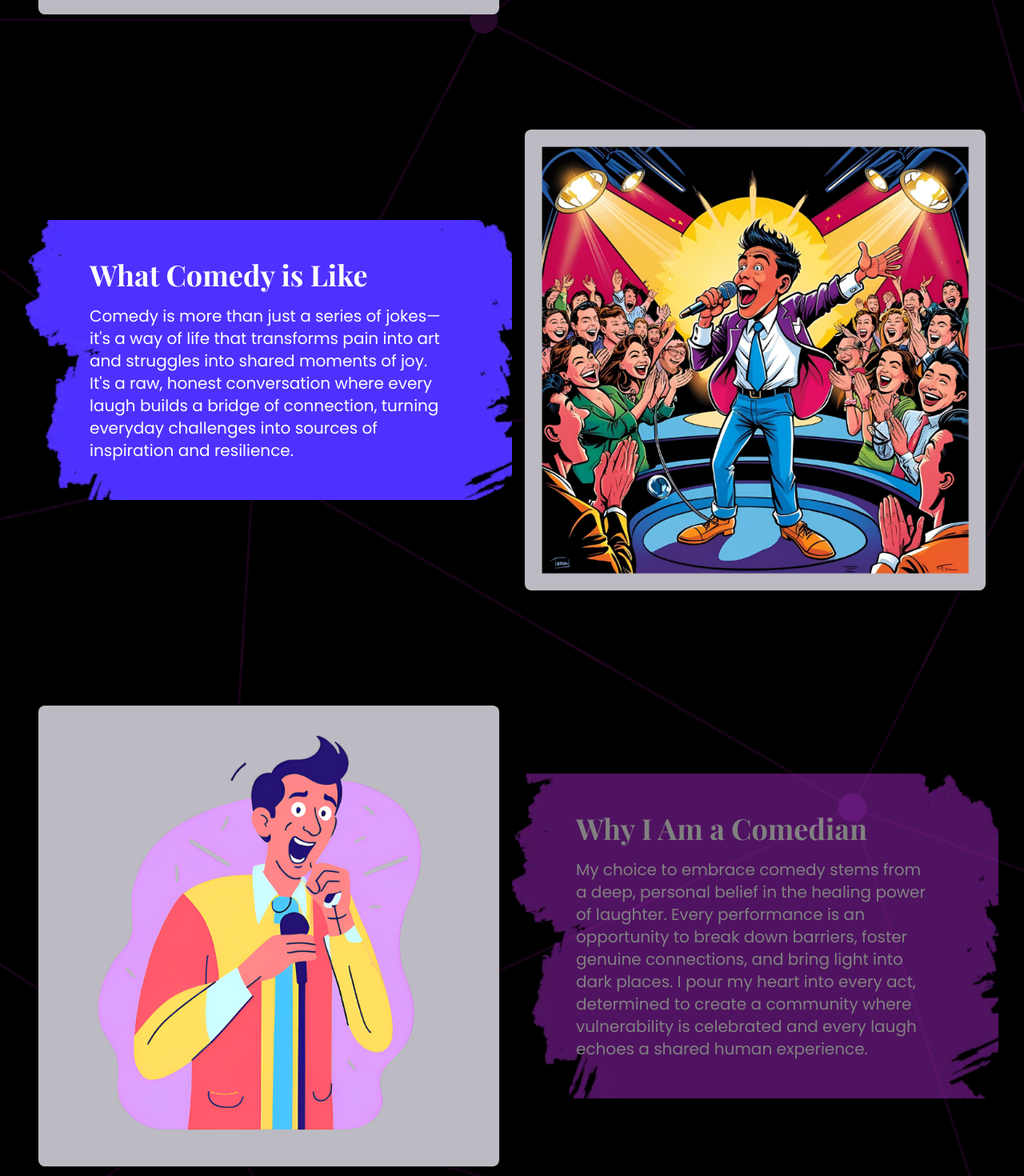
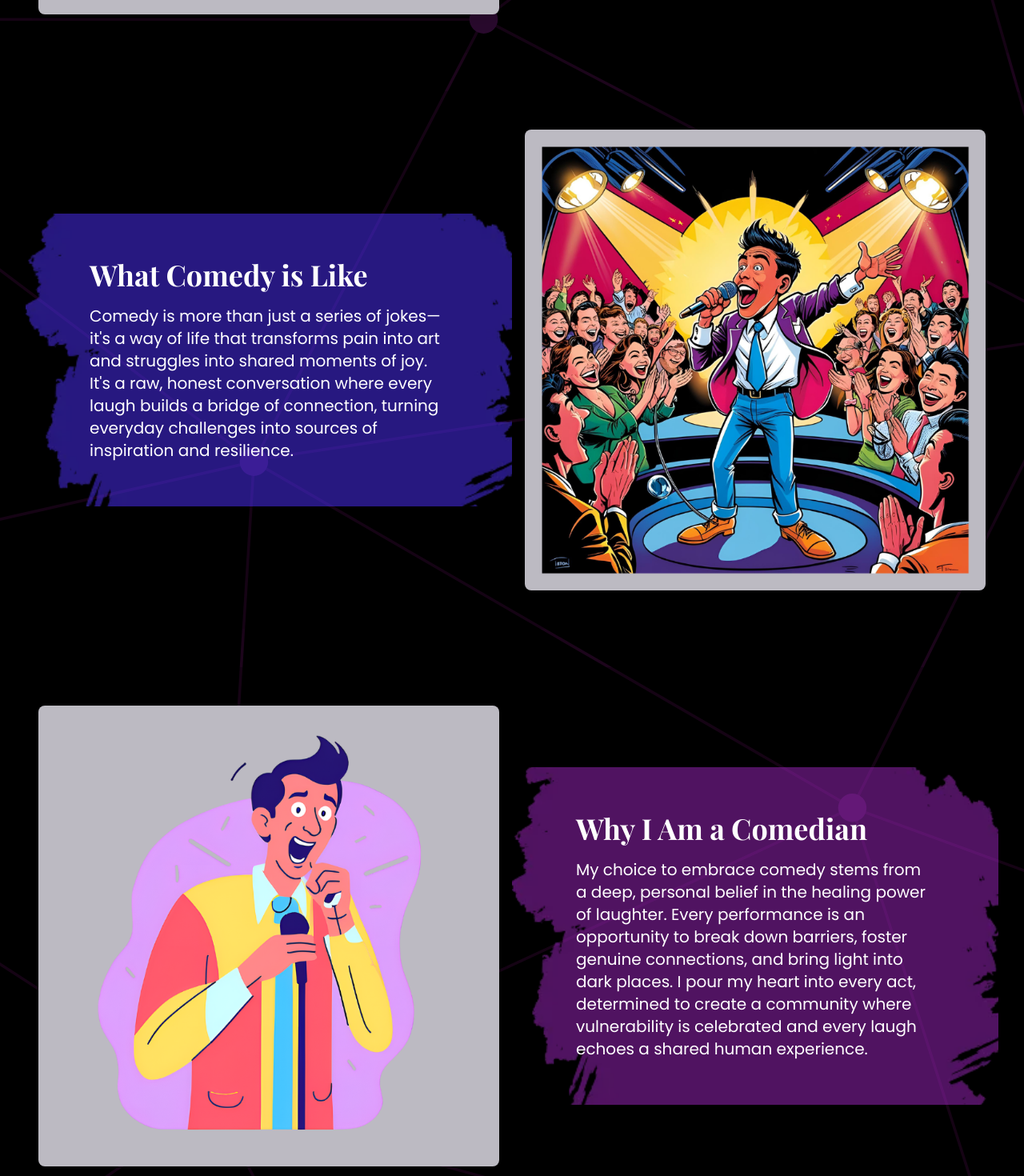
Before and after one commit to WuTangLan1/Sample-Comedy-Profile-1, a Next.js app: page / in a window 1280 px wide. Shown: the part 1330-2800 px from the top of the page at 80% size. Built offline with nearby package versions, Linux system fonts and the light colour scheme.

Commit message:
Update AboutSection.tsx

```diff
--- a/src/components/AboutSection.tsx
+++ b/src/components/AboutSection.tsx
@@ -61,7 +61,7 @@ const AboutSection = forwardRef<HTMLElement>((_, ref) => {
         </div>
         <div className="w-full md:w-1/2 p-4 sm:p-12 text-white relative">
           <div className="absolute inset-0 bg-[url('/images/text-backgrounds/bg1.webp')] bg-cover bg-center bg-no-repeat opacity-50"></div>
-          <div className="relative z-10 pl-8 pr-8">
+          <div className="relative z-10 pl-0 pr-0 pt-8 pb-8 sm:pl-8 sm:pr-8 sm:pt-2 sm:pb-2">
             <h3 className="text-4xl font-bold font-[PlayfairDisplay] mb-4">My Journey to Comedy</h3>
             <p className="text-xl p-4 rounded-md shadow-md">
               Growing up in a small town, I discovered humor in the simplest moments. The road to comedy has been a mosaic of challenges, personal triumphs, and countless open mic nights that pushed me beyond my comfort zone. Every stage I have graced has contributed to my growth, shaping my unique voice and fueling my commitment to authenticity.
@@ -73,22 +73,28 @@ const AboutSection = forwardRef<HTMLElement>((_, ref) => {
         <div className="w-full md:w-1/2 p-4">
           <AnimatedImage src="/images/event_photos/event2.png" alt="Event 2" className="w-full h-auto rounded-lg shadow-lg" />
         </div>
-        <div className="w-full md:w-1/2 p-4 sm:p-12 text-white bg-[url('/images/text-backgrounds/bg2.webp')] bg-cover bg-center bg-no-repeat">
-          <h3 className="text-4xl font-bold font-[PlayfairDisplay] pl-8 pr-8 mb-4">What Comedy is Like</h3>
-          <p className="text-xl pl-8 pr-8">
-            Comedy is more than just a series of jokes—it&apos;s a way of life that transforms pain into art and struggles into shared moments of joy. It&apos;s a raw, honest conversation where every laugh builds a bridge of connection, turning everyday challenges into sources of inspiration and resilience.
-          </p>
+        <div className="w-full md:w-1/2 p-4 sm:p-12 text-white relative">
+          <div className="absolute inset-0 bg-[url('/images/text-backgrounds/bg2.webp')] bg-cover bg-center bg-no-repeat opacity-50"></div>
+          <div className="relative z-10 pl-0 pr-0 pt-8 pb-8 sm:pl-8 sm:pr-8 sm:pt-2 sm:pb-2">
+            <h3 className="text-4xl font-bold font-[PlayfairDisplay] mb-4">What Comedy is Like</h3>
+            <p className="text-xl">
+              Comedy is more than just a series of jokes—it&apos;s a way of life that transforms pain into art and struggles into shared moments of joy. It&apos;s a raw, honest conversation where every laugh builds a bridge of connection, turning everyday challenges into sources of inspiration and resilience.
+            </p>
+          </div>
         </div>
       </motion.div>
       <motion.div initial={{ opacity: 0.5, y: 50 }} whileInView={{ opacity: 1, y: 0 }} transition={{ duration: 0.7, delay: 0.6 }} className="relative container mx-auto p-8 mt-12 bg-black/30 rounded-xl shadow-2xl flex flex-col md:flex-row items-center">
         <div className="w-full md:w-1/2 p-4">
           <AnimatedImage src="/images/profile_photos/profile1.png" alt="Profile" className="w-full h-auto rounded-lg shadow-lg" />
         </div>
-        <div className="w-full md:w-1/2 p-4 sm:p-12 text-white bg-[url('/images/text-backgrounds/bg3.webp')] bg-cover bg-center bg-no-repeat opacity-50">
-          <h3 className="text-4xl font-bold font-[PlayfairDisplay] pl-8 pr-8 mb-4">Why I Am a Comedian</h3>
-          <p className="text-xl pl-8 pr-8">
-            My choice to embrace comedy stems from a deep, personal belief in the healing power of laughter. Every performance is an opportunity to break down barriers, foster genuine connections, and bring light into dark places. I pour my heart into every act, determined to create a community where vulnerability is celebrated and every laugh echoes a shared human experience.
-          </p>
+        <div className="w-full md:w-1/2 p-4 sm:p-12 text-white relative">
+          <div className="absolute inset-0 bg-[url('/images/text-backgrounds/bg3.webp')] bg-cover bg-center bg-no-repeat opacity-50"></div>
+          <div className="relative z-10 pl-0 pr-0 pt-8 pb-8 sm:pl-8 sm:pr-8 sm:pt-2 sm:pb-2">
+            <h3 className="text-4xl font-bold font-[PlayfairDisplay] mb-4">Why I Am a Comedian</h3>
+            <p className="text-xl">
+              My choice to embrace comedy stems from a deep, personal belief in the healing power of laughter. Every performance is an opportunity to break down barriers, foster genuine connections, and bring light into dark places. I pour my heart into every act, determined to create a community where vulnerability is celebrated and every laugh echoes a shared human experience.
+            </p>
+          </div>
         </div>
       </motion.div>
     </section>
```
